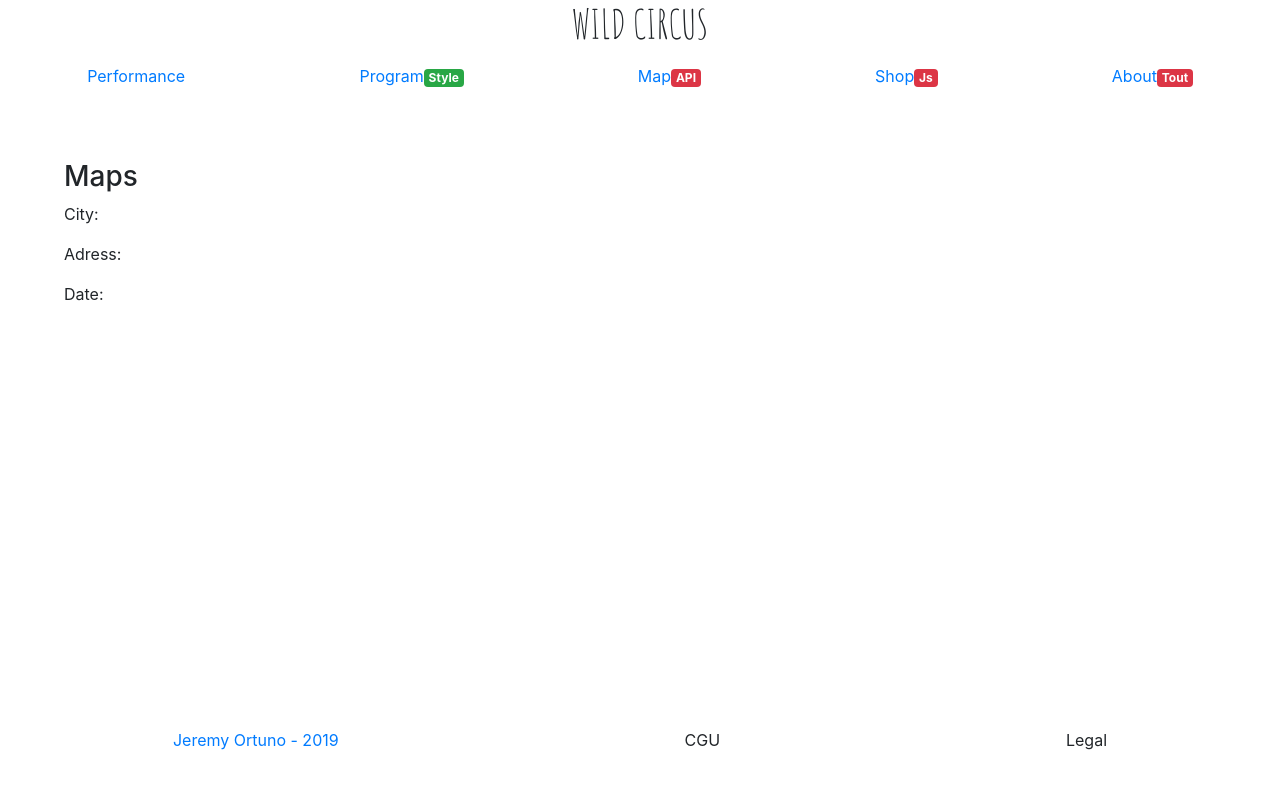
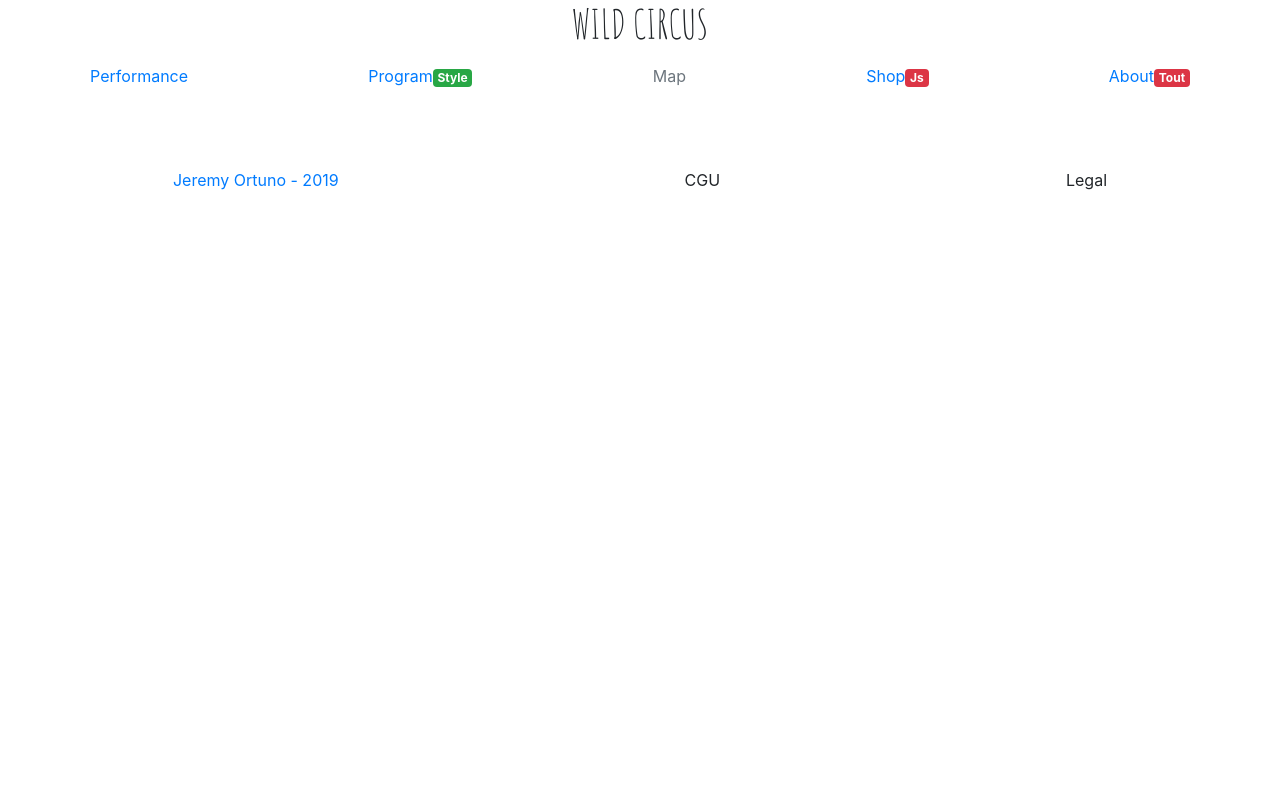
Before and after one commit to Miatack/Checkpoint4, a React (Create React App) app in the folder app/: page /Maps in a window 1280 px wide. Shown: the top 788 px of the page. Built offline with nearby package versions, Linux system fonts and the light colour scheme.

Commit message:
Temporary remove Map feature

```diff
--- a/app/src/App.js
+++ b/app/src/App.js
@@ -5,7 +5,6 @@ import './App.css';
 import Footer from './Component/Footer';
 import Performance from './Component/Performance';
 import Program from './Component/Program';
-import Maps from './Component/Maps';
 import Shop from './Component/Shop';
 import About from './Component/About'
 
@@ -17,7 +16,6 @@ function App() {
         <Switch>
           <Route exact path="/" component={Performance} />
           <Route path="/Program/" component={Program} />
-          <Route path="/Maps/" component={Maps} />
           <Route path="/Shop/" component={Shop} />
           <Route path="/About/" component={About} />
         </Switch>
--- a/app/src/Component/Header/Navbar.jsx
+++ b/app/src/Component/Header/Navbar.jsx
@@ -14,7 +14,7 @@ export default class Navbar extends Component {
             <NavLink href="/Program/">Program<Badge color="success">Style</Badge></NavLink>
           </NavItem>
           <NavItem>
-            <NavLink href="/Maps/">Map<Badge color="danger">API</Badge></NavLink>
+            <NavLink disabled href="/Maps/">Map</NavLink>
           </NavItem>
           <NavItem>
             <NavLink href="/Shop/">Shop<Badge color="danger">Js</Badge></NavLink>
--- a/app/src/Component/Maps.jsx
+++ /dev/null
@@ -1,19 +0,0 @@
-import React, { Component } from 'react'
-import './Maps.scss'
-
-export default class Maps extends Component {
-  render() {
-    return (
-      <div class="maps">
-        <div id="mapid">
-          <h3>Maps</h3>
-        </div>
-        <div className="mapinfo">
-          <p>City:</p>
-          <p>Adress:</p>
-          <p>Date:</p>
-        </div>
-      </div>
-    )
-  }
-}
--- a/app/src/Component/Maps.scss
+++ /dev/null
@@ -1,11 +0,0 @@
-div.maps {
-  min-height: 70vh;
-  width: 90vw;
-  margin: auto;
-  div#mapid {
-    min-height: 75%;
-  }
-  div.info {
-    height: 25%;
-  }
-}
```
